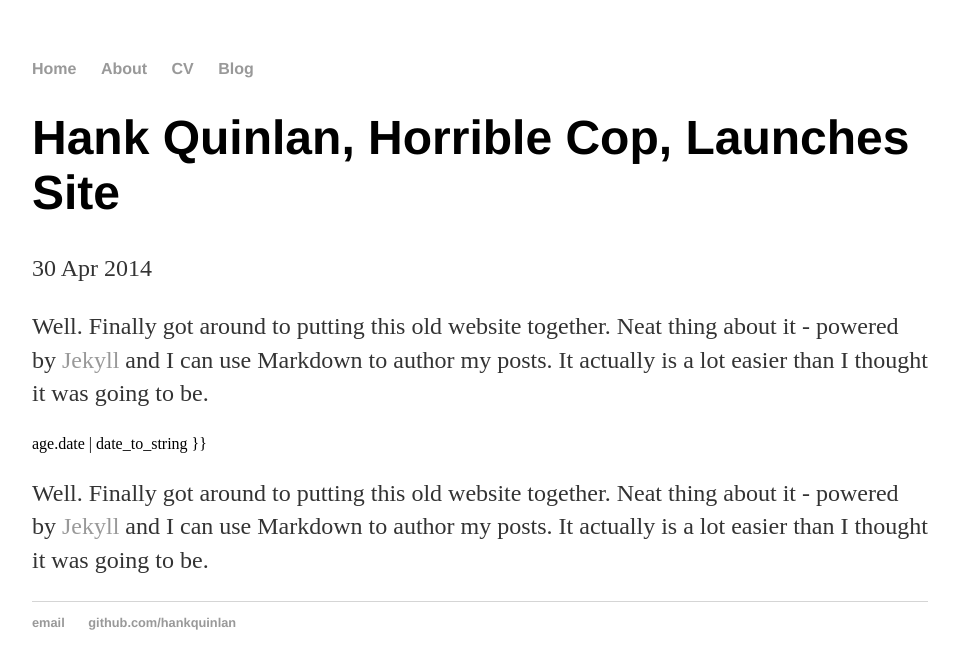
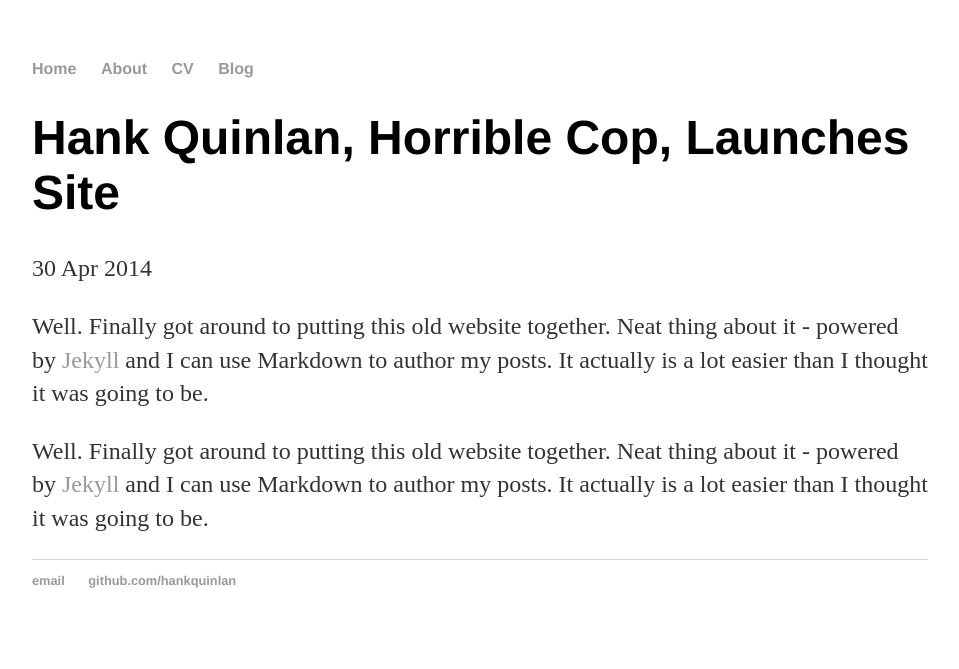
Before and after one commit to mehrabjamee/mehrabjamee.github.io, a Jekyll site: the page built from _posts/2014-04-30-hank-quinlan-site-launched.md, in a window 1280 px wide. Shown: the top 669 px of the page, without its empty margins (160-1119 px from the left). Built offline with Jekyll 4.4.1, drawn with Linux system fonts in a browser that asks for light colours.

Commit message:
Fix age.date template in post.html

```diff
--- a/_layouts/post.html
+++ b/_layouts/post.html
@@ -6,4 +6,4 @@
 
 <div class="post">
   {{ content }}
-</div>age.date | date_to_string }}</p>  <div class="post">   {{ content }} </div
+</div>{{ age.date | date_to_string }}</p>  <div class="post">   {{ content }} </div
```
